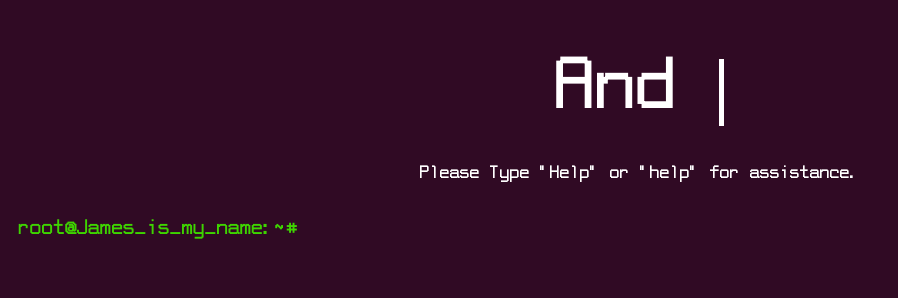
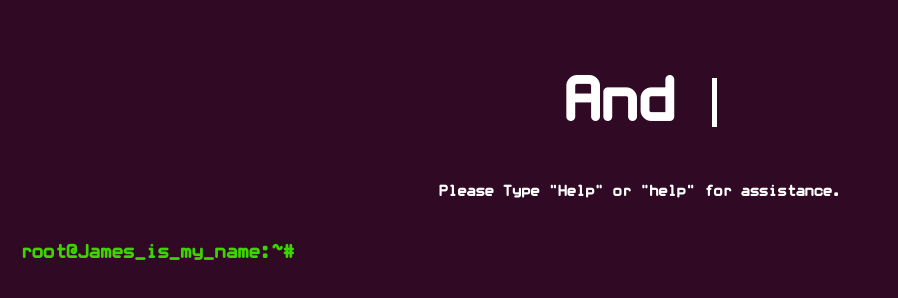
Before and after one commit to rockstartraders/jengs-resume-cli-type, a plain HTML site: page index.html in a window 1280 px wide. Shown: the whole page, without its empty margins (0-898 px from the left). Drawn offline with nearby package versions, Linux system fonts and the light colour scheme.

Commit message:
added the rabbit and modified contact details

```diff
--- a/terminal.css
+++ b/terminal.css
@@ -9,11 +9,12 @@ html, body {
 
 }
 body {
-  font-size: 14pt;
-  font-family: 'guru_meditation_nbpregular',Lucida Console,Inconsolata, monospace;
+  font-size: 15pt;
+  font-family: 'White Rabbit',Lucida Console,Inconsolata, monospace;
   color: white;
   background-color: #300A24;
   font-weight: bolder;
+  line-height: 1.2;
 
 }
 #container {
@@ -103,23 +104,23 @@ body {
 }
 
 
-* { color:#fff; text-decoration: none; font-family: 'guru_meditation_nbpregular',Lucida Console,Inconsolata, monospace; font-weight: bold;}
+* { color:#fff; text-decoration: none; font-family: 'White Rabbit',Lucida Console,Inconsolata, monospace; font-weight: bold;}
 
 
 
 #sulat{
 	text-align:center;
 	font-size:16px;
-	font-family: 'guru_meditation_nbpregular';
+	font-family: 'White Rabbit';
 
 	}
 
 
 @font-face {
-    font-family: 'guru_meditation_nbpregular';
-    src: url('guru0-webfont.woff2') format('woff2'),
-         url('guru0-webfont.woff') format('woff');
+    font-family: 'White Rabbit';
+    src: url('WhiteRabbit.woff2') format('woff2'),
+        url('WhiteRabbit.woff') format('woff');
     font-weight: normal;
     font-style: normal;
-
+	letter-spacing: 4px;
 }
--- a/terminal.js
+++ b/terminal.js
@@ -130,10 +130,8 @@ var Terminal = Terminal || function(cmdLineContainer, outputContainer) {
           break;
 
         case 'contact':
-          var result = "<h3>Contact</h3>";
-          var result1 = "<h3>Contact</h3>";
-          var result2 = "<h3>Contact</h3>";
-          output(result + result1 + result2);
+          var result = "<h1 style=text-align:center;>Contact</h1><p>My bad, but I decided to remove my contact information here. Due to the reason that I received tons of spam emails and multi-level marketing proposal in the past which I'm not really interested with. Please feel free to send me an email using the contact form that I created for this purpose.<br>Please type the command \"<span style=color:#32CD32;>mail</span>\" to get to that page.<br><br>Thank You.</p> ";
+          output(result);
           break;
 
         case 'whoami':
@@ -153,7 +151,7 @@ var Terminal = Terminal || function(cmdLineContainer, outputContainer) {
 		    break;
 
         case 'resume':
-          var result = " My apoligies but I\'m not comfortable in providing my personal information specially online." + "<br>" + "But please feel free to email or contact me by typing the command  \t' contact ' . \t" + "<br>" + "And I will be glad to respond back to you and have my resume sent out when that happens.";
+          var result = " My apoligies but I\'m not comfortable in providing my personal information specially online." + "<br>" + "But please feel free to email or contact me by typing the command  \t' mail ' . \t" + "<br>" + "And I will be glad to respond back to you and have my resume sent out when that happens.";
           output(result);
         break;
 
```
Also changed, not shown: WhiteRabbit.woff (added), WhiteRabbit.woff2 (added), guru0-webfont.woff (deleted), guru0-webfont.woff2 (deleted).
